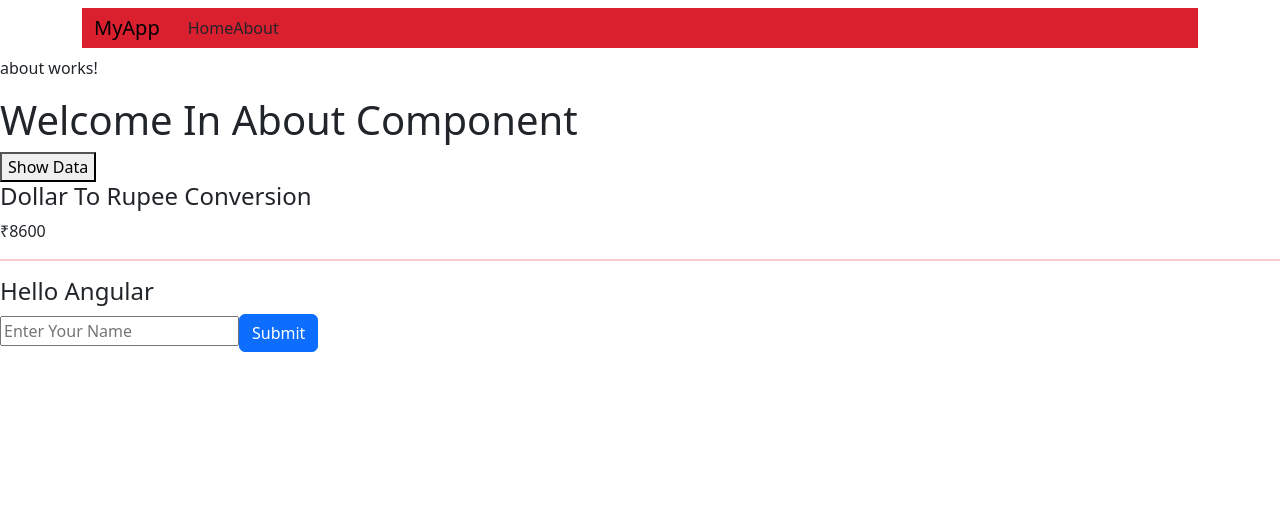
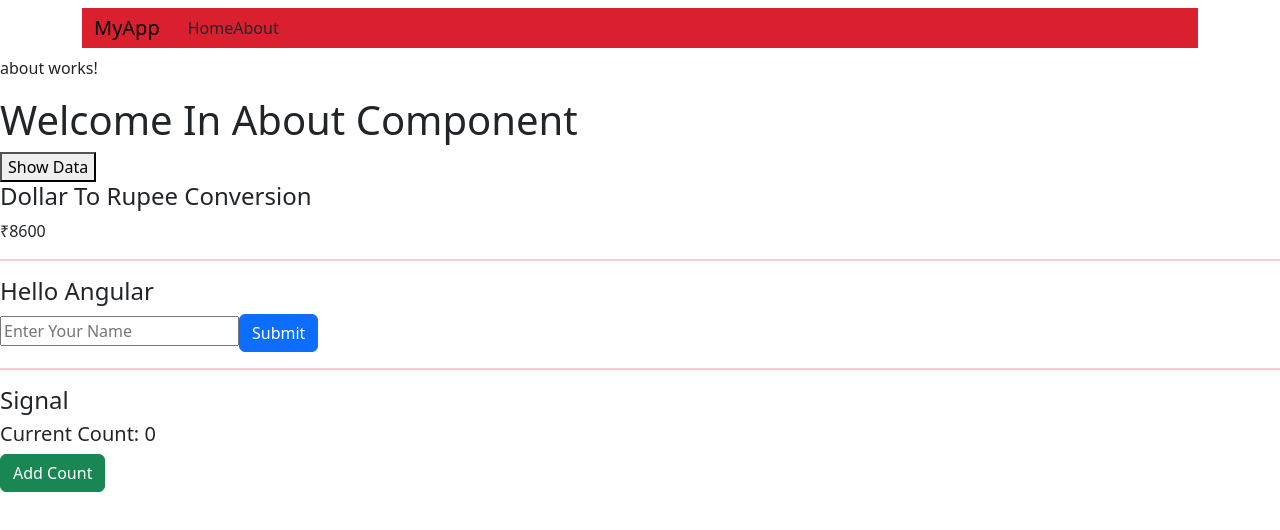
Before and after one commit to geetapatil1252/Practice, an Angular app: page /about in a window 1280 px wide. Shown: the top 530 px of the page. Built offline with nearby package versions, Linux system fonts and the light colour scheme.

Commit message:
Signal example

```diff
--- a/src/app/about/about.component.html
+++ b/src/app/about/about.component.html
@@ -19,3 +19,11 @@
 <button (click)="submitName()" class="btn btn-primary">Submit</button>
 
 <p *ngIf="nameSubmitted">Welcome, {{userName}}</p>
+
+
+<hr class="border border-danger">
+
+<h4>Signal</h4>
+
+<h5>Current Count: {{count()}}</h5>
+<button class="btn btn-success" (click)="addCount()">Add Count</button>
--- a/src/app/about/about.component.ts
+++ b/src/app/about/about.component.ts
@@ -1,4 +1,4 @@
-import { Component } from '@angular/core';
+import { Component, signal } from '@angular/core';
 
 @Component({
   selector: 'app-about',
@@ -24,4 +24,13 @@ export class AboutComponent {
     }
   }
 
+
+  // Signal example
+
+  public count = signal<number>(0)
+
+  addCount(){
+    this.count.set(this.count() + 1)
+  }
+
 }
```
